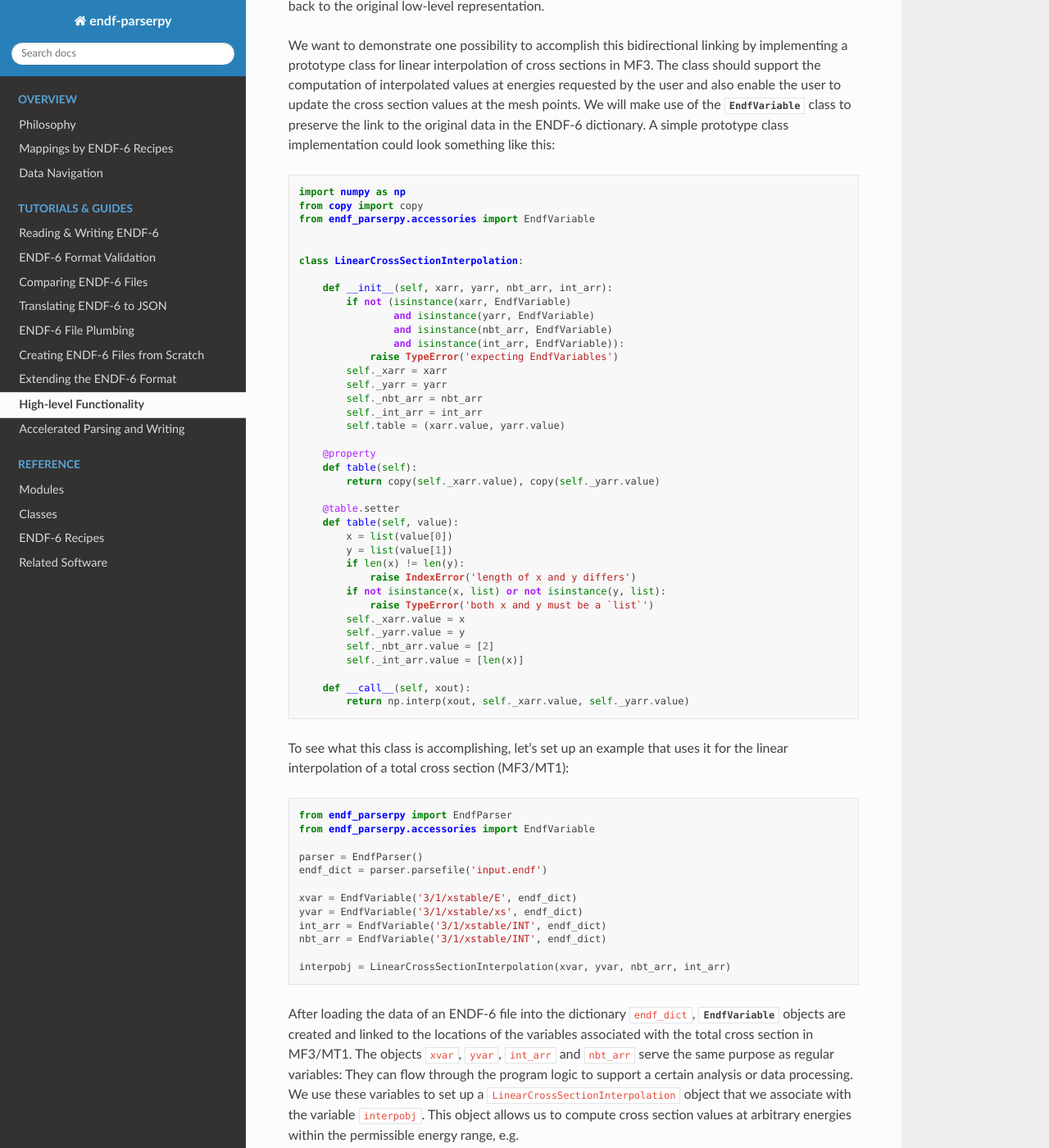
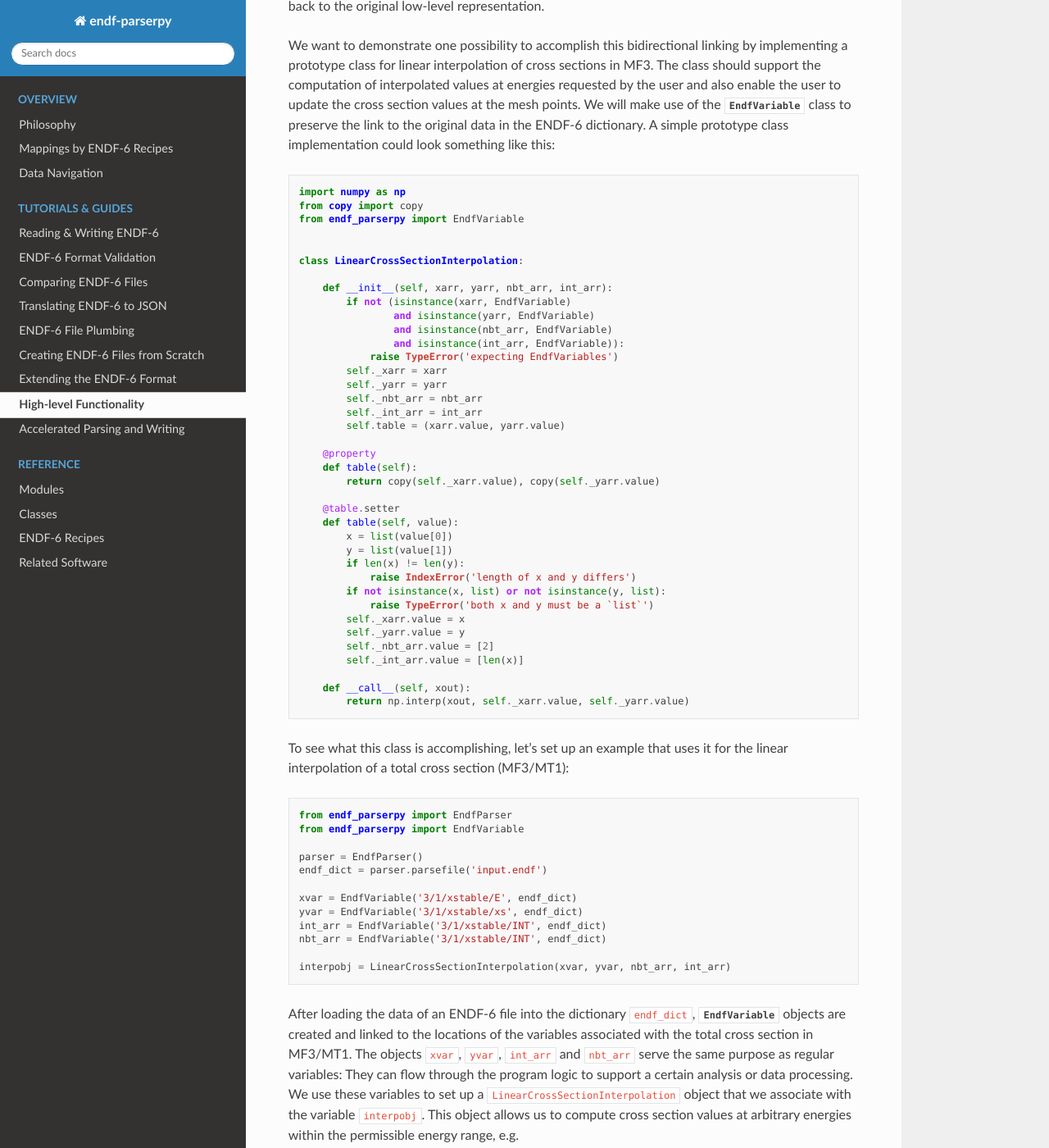
Before and after one commit to IAEA-NDS/endf-parserpy, a Sphinx documentation site: the page built from docs/source/guide/high_level_functionality.rst, in a window 1280 px wide and 1400 px high, scrolled down 692 px. Shown: the whole window at 82% size. Built offline with Sphinx 7.4.7 and the Read the Docs theme 2.0.0, drawn with Linux system fonts in a browser that asks for light colours.

Commit message:
fix imports in examples of manual

```diff
--- a/docs/source/guide/creation_endf_scratch.rst
+++ b/docs/source/guide/creation_endf_scratch.rst
@@ -122,7 +122,7 @@ building process:
 
 .. code:: Python
 
-   from endf_parserpy.accessories import EndfDict
+   from endf_parserpy import EndfDict
    endf_dict = EndfDict()
 
 Next, we create an empty MF=1/MT=451 section and associate it with a
@@ -780,7 +780,7 @@ in the following Python script:
 .. code:: python
 
     from endf_parserpy import EndfParser
-    from endf_parserpy.accessories import EndfDict
+    from endf_parserpy import EndfDict
     from endf_parserpy import update_directory
     import numpy as np
 
--- a/docs/source/guide/endf_plumbing.rst
+++ b/docs/source/guide/endf_plumbing.rst
@@ -54,7 +54,7 @@ The following code snippet achieves this:
 .. code:: python
 
    from endf_parserpy import EndfParser
-   from endf_parserpy.accessories import EndfDict
+   from endf_parserpy import EndfDict
    import numpy as np
 
    parser = EndfParser()
--- a/docs/source/guide/high_level_functionality.rst
+++ b/docs/source/guide/high_level_functionality.rst
@@ -63,7 +63,7 @@ could look something like this:
 
     import numpy as np
     from copy import copy
-    from endf_parserpy.accessories import EndfVariable
+    from endf_parserpy import EndfVariable
 
 
     class LinearCrossSectionInterpolation:
@@ -108,7 +108,7 @@ cross section (MF3/MT1):
 .. code:: python
 
    from endf_parserpy import EndfParser
-   from endf_parserpy.accessories import EndfVariable
+   from endf_parserpy import EndfVariable
 
    parser = EndfParser()
    endf_dict = parser.parsefile('input.endf')
```
